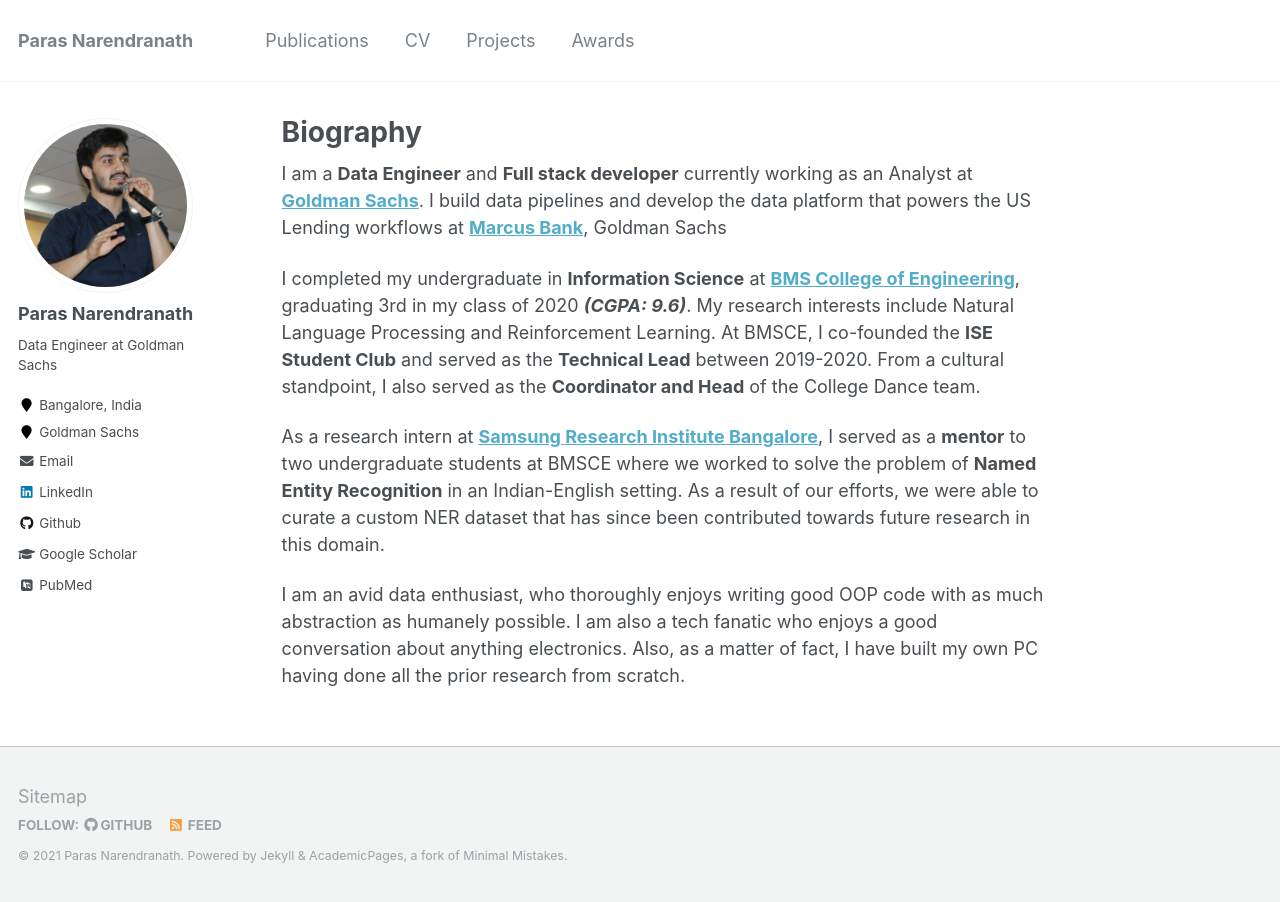
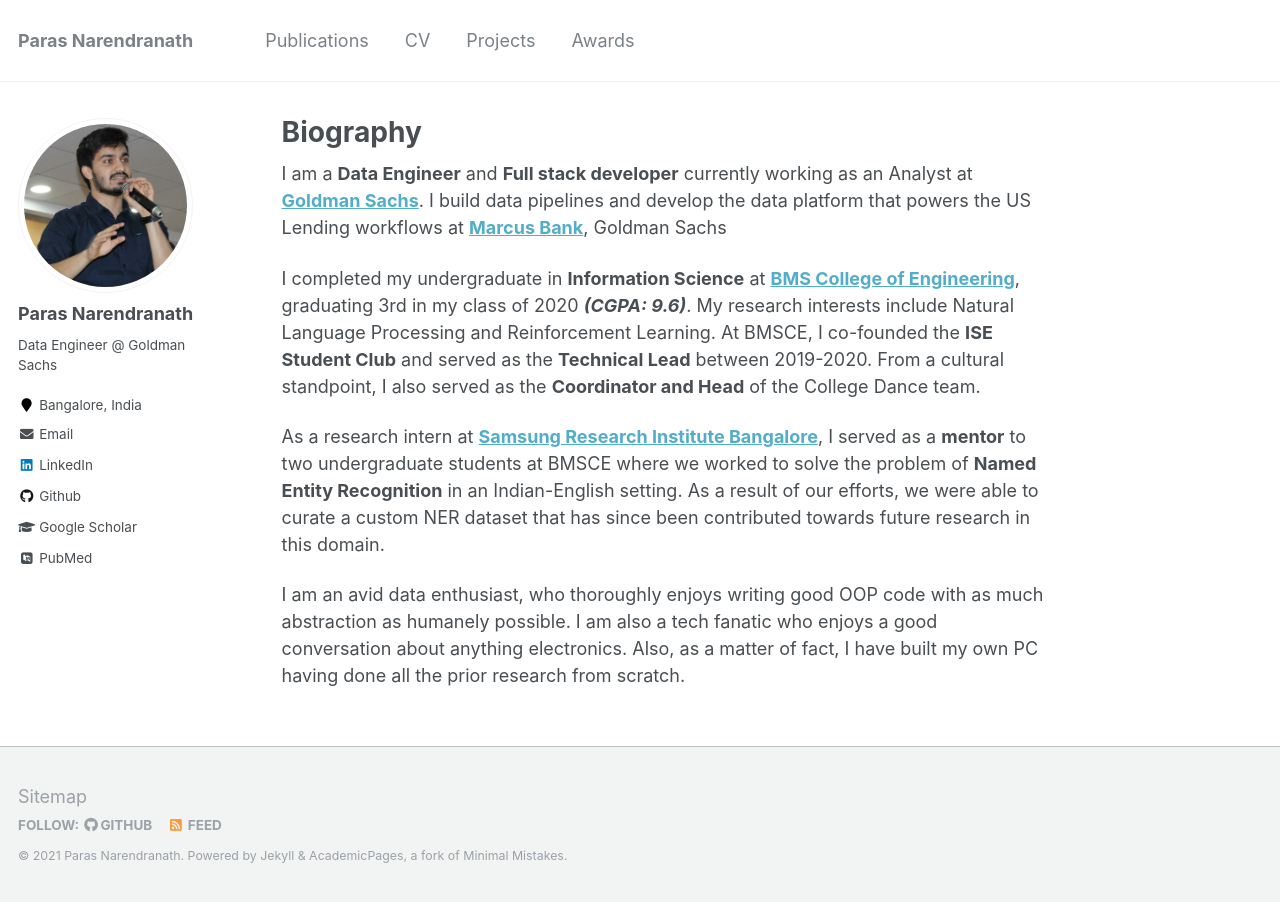
Before and after one commit to parasnaren/github-io-page, a Jekyll site: the page built from _pages/about.md, in a window 1280 px wide. Built offline with Jekyll 4.4.1, drawn with Linux system fonts in a browser that asks for light colours; some web fonts are replaced.

Commit message:
adhoc change

```diff
--- a/_config.yml
+++ b/_config.yml
@@ -82,9 +82,9 @@ analytics:
 author:
   name             : "Paras Narendranath"
   avatar           : "speaking-ise.jpeg"
-  bio              : "Data Engineer at Goldman Sachs"
+  bio              : "Data Engineer @ Goldman Sachs"
   location         : "Bangalore, India"
-  employer         : Goldman Sachs
+  employer         :
   pubmed           : "https://publons.com/researcher/3822073/paras-narendranath/"
   googlescholar    : "https://scholar.google.com/citations?user=wyI1EDgAAAAJ&hl=en&oi=ao"
   email            : parasnaren1998@gmail.com
```
